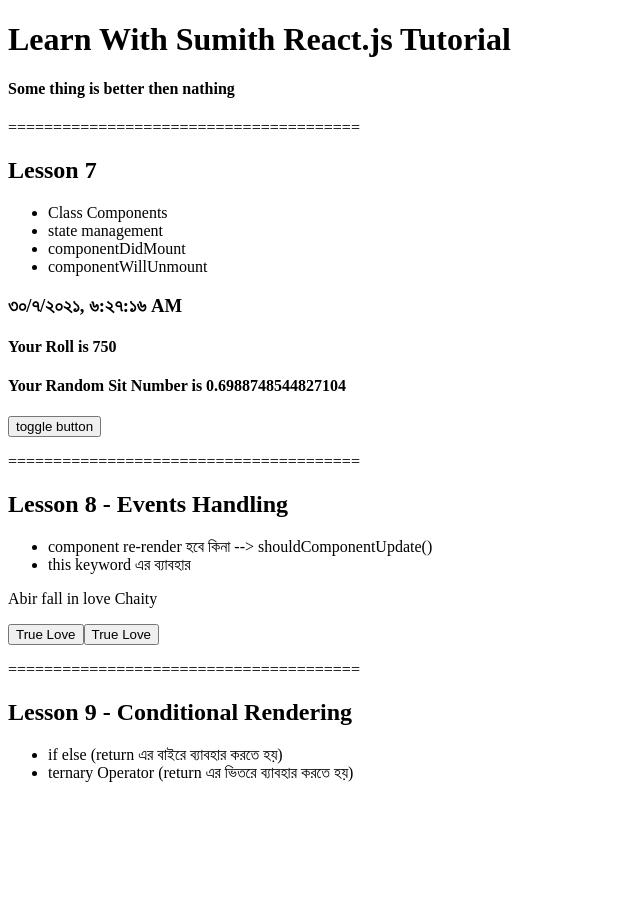
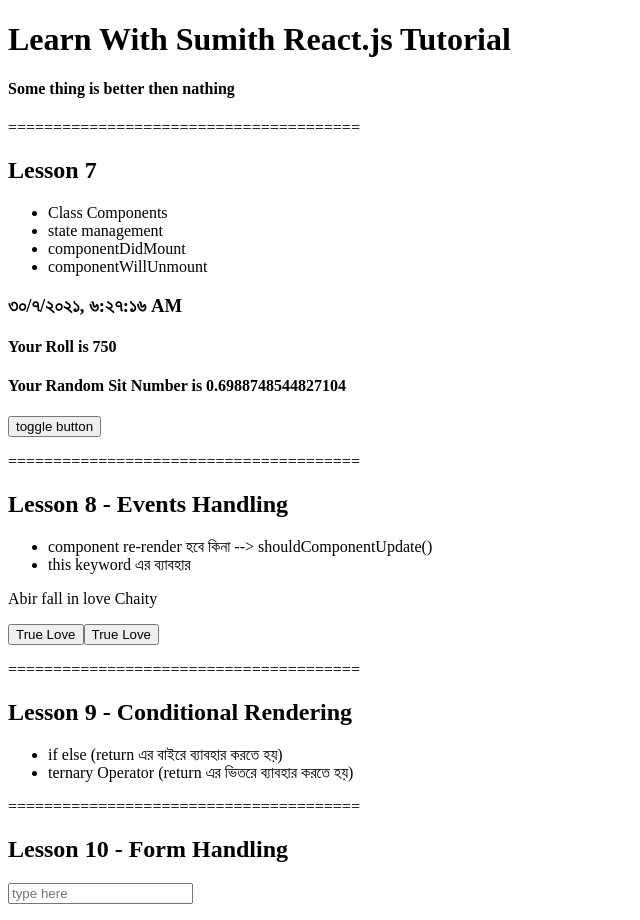
Before and after one commit to LancerAbir/learn-with-sumit, a React (Create React App) app in the folder react-js/lesson-3/: page / in a window 1280 px wide. Shown: the whole page, without its empty margins (0-640 px from the left). Before the commit the page ends 800 px from the top, so only its background shows below. Built offline with nearby package versions, Linux system fonts and the light colour scheme.

Commit message:
Lesson 10 start

```diff
--- a/react-js/lesson-3/src/App.js
+++ b/react-js/lesson-3/src/App.js
@@ -2,6 +2,7 @@
 import Clock from "./Components/Clock";
 import ConditionalRendering from "./Components/ConditionalRendering";
 import EventsHandling from "./Components/EventsHandling";
+import FormHandling from "./Components/FormHandling";
 import Test from "./Components/Test";
 
 function App() {
@@ -17,6 +18,8 @@
             <EventsHandling />
             <p>=======================================</p>
             <ConditionalRendering />
+            <p>=======================================</p>
+            <FormHandling />
         </div>
     );
 }
--- /dev/null
+++ b/react-js/lesson-3/src/Components/FormHandling.js
@@ -0,0 +1,29 @@
+import React, { Component } from "react";
+
+export default class FormHandling extends Component {
+    state = {
+        someText: "",
+    };
+
+    changeHandler = (event) => {
+        console.log(event);
+        this.setState({ someText: event.target.value });
+    };
+    render() {
+        const { someText } = this.state;
+        return (
+            <div>
+                <h2>Lesson 10 - Form Handling</h2>
+                <form>
+                    <input
+                        type="text"
+                        placeholder="type here"
+                        value={someText}
+                        onChange={this.changeHandler}
+                    />
+                    <p>{someText}</p>
+                </form>
+            </div>
+        );
+    }
+}
```
Lines whose indentation alone changed are shown as unchanged.
